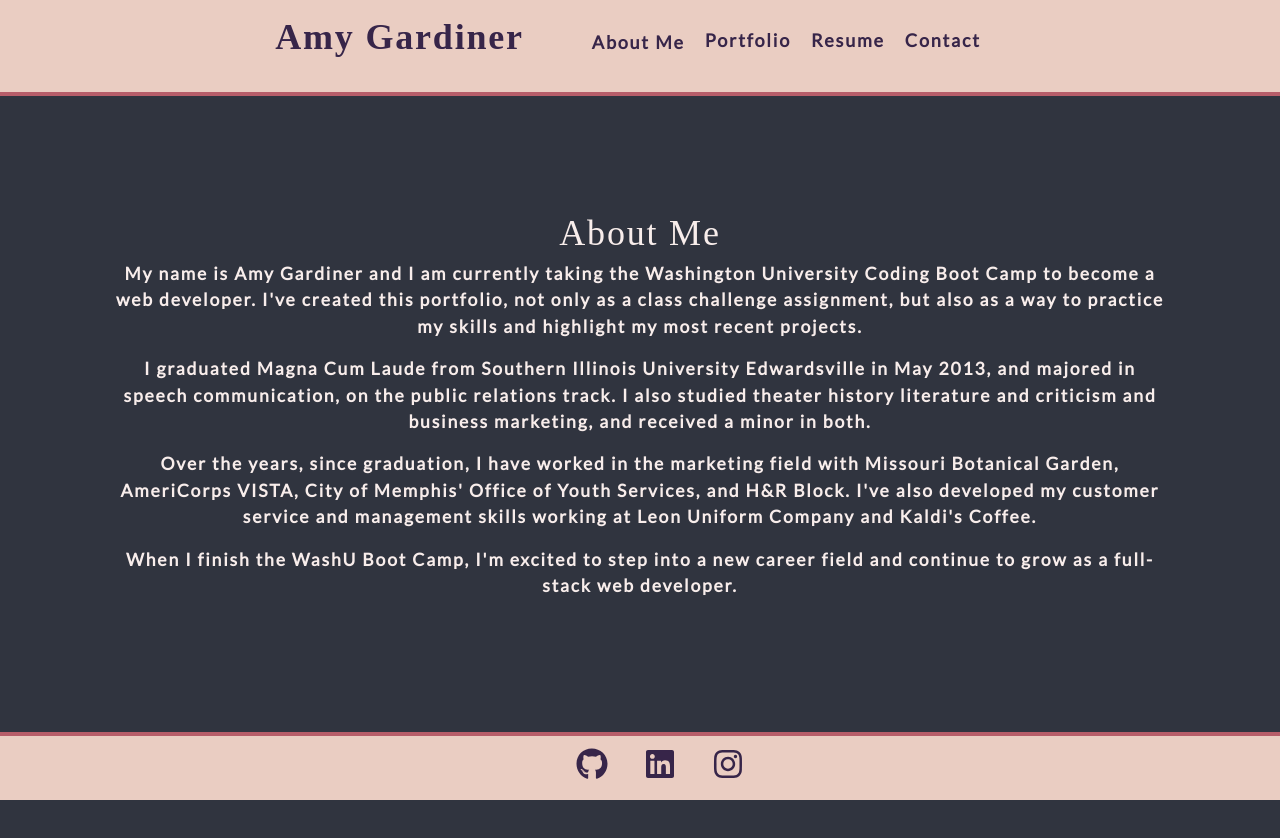
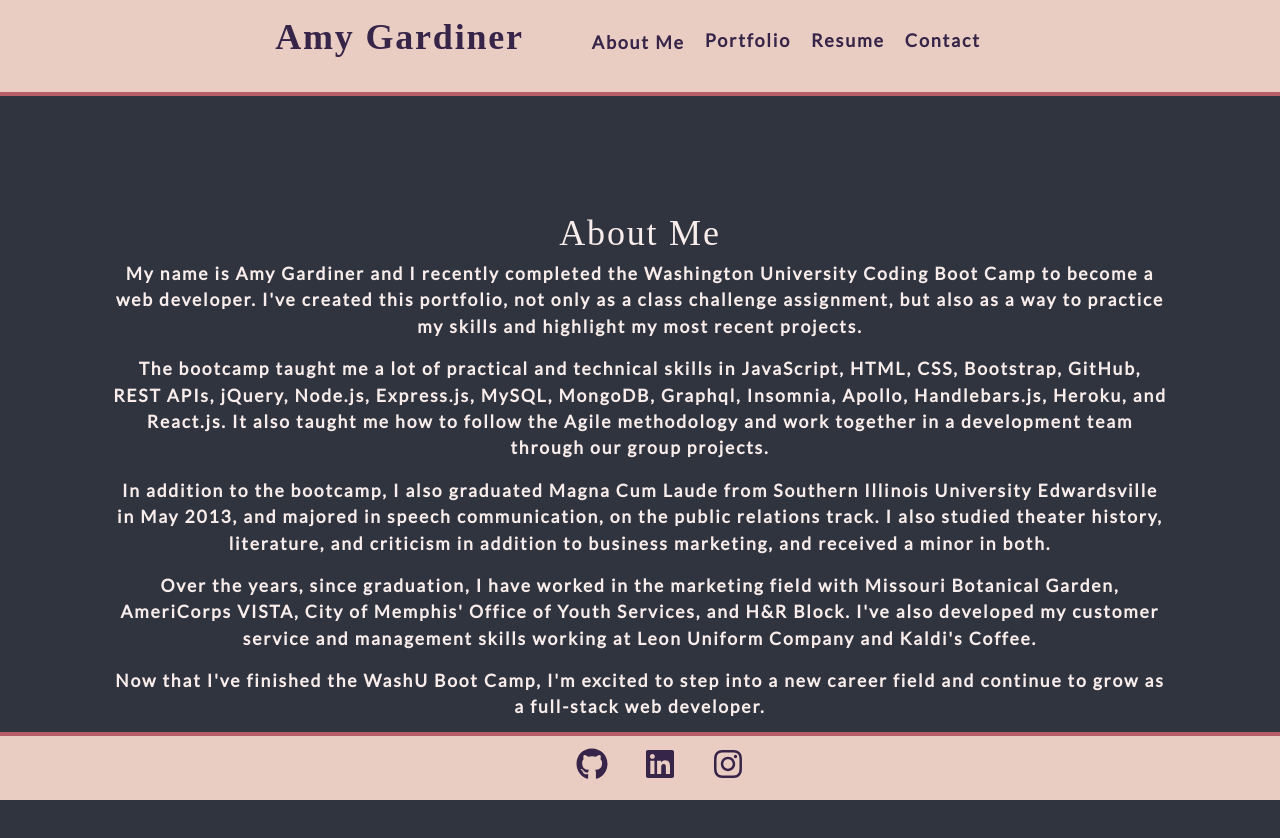
Before and after one commit to amymgardiner/React-Portfolio, a React (Create React App) app: page /about in a window 1280 px wide. Shown: the top 838 px of the page. Before the commit the page ends 800 px from the top, so only its background shows below. Built offline with nearby package versions, Linux system fonts and the light colour scheme; a web font is replaced by a local one.

Commit message:
touching up about me section

```diff
--- a/src/components/About/index.js
+++ b/src/components/About/index.js
@@ -1,20 +1,29 @@
 import React from 'react';
 
-function About() {
+const About = () => {
   return (
     <section class="about">
       <h1 id="about">About Me</h1>
       <p>
-        My name is Amy Gardiner and I am currently taking the Washington
+        My name is Amy Gardiner and I recently completed the Washington
         University Coding Boot Camp to become a web developer. I've created this
         portfolio, not only as a class challenge assignment, but also as a way
         to practice my skills and highlight my most recent projects.
       </p>
       <p>
-        I graduated Magna Cum Laude from Southern Illinois University
-        Edwardsville in May 2013, and majored in speech communication, on the
-        public relations track. I also studied theater history literature and
-        criticism and business marketing, and received a minor in both.
+        The bootcamp taught me a lot of practical and technical skills in
+        JavaScript, HTML, CSS, Bootstrap, GitHub, REST APIs, jQuery, Node.js,
+        Express.js, MySQL, MongoDB, Graphql, Insomnia, Apollo, Handlebars.js,
+        Heroku, and React.js. It also taught me how to follow the Agile
+        methodology and work together in a development team through our group
+        projects.
+      </p>
+      <p>
+        In addition to the bootcamp, I also graduated Magna Cum Laude from
+        Southern Illinois University Edwardsville in May 2013, and majored in
+        speech communication, on the public relations track. I also studied
+        theater history, literature, and criticism in addition to business
+        marketing, and received a minor in both.
       </p>
       <p>
         Over the years, since graduation, I have worked in the marketing field
@@ -24,11 +33,11 @@ function About() {
         Kaldi's Coffee.
       </p>
       <p>
-        When I finish the WashU Boot Camp, I'm excited to step into a new career
-        field and continue to grow as a full-stack web developer.
+        Now that I've finished the WashU Boot Camp, I'm excited to step into a
+        new career field and continue to grow as a full-stack web developer.
       </p>
     </section>
   );
-}
+};
 
 export default About;
--- a/src/components/Header/index.js
+++ b/src/components/Header/index.js
@@ -2,7 +2,7 @@ import React from 'react';
 import { Link } from 'react-router-dom';
 import Nav from '../Navigation';
 
-function Header() {
+const Header = () => {
   return (
     <header className="flex-row px-1">
       <div className="logo">
@@ -13,6 +13,6 @@ function Header() {
       <Nav></Nav>
     </header>
   );
-}
+};
 
 export default Header;
--- a/src/components/Homepage/index.js
+++ b/src/components/Homepage/index.js
@@ -1,7 +1,7 @@
 import React from 'react';
 import Selfie from '../../assets/images/120844674_10158808628028328_8170920614770695289_n.jpg';
 
-function Homepage() {
+const Homepage = () => {
   return (
     <section className="home my-5">
       <div className="title">
@@ -13,6 +13,6 @@ function Homepage() {
       </div>
     </section>
   );
-}
+};
 
 export default Homepage;
--- a/src/components/Navigation/index.js
+++ b/src/components/Navigation/index.js
@@ -1,7 +1,7 @@
 import React from 'react';
 import { Link } from 'react-router-dom';
 
-function Nav() {
+const Nav = () => {
   return (
     <nav className="navbar">
       <ul className="flex-row">
@@ -20,6 +20,6 @@ function Nav() {
       </ul>
     </nav>
   );
-}
+};
 
 export default Nav;
--- a/src/components/Projects/index.js
+++ b/src/components/Projects/index.js
@@ -7,7 +7,7 @@ import CodingQuiz from '../../assets/images/nguyen-dang-hoang-nhu-qDgTQOYk6B8-un
 import WorkSchedule from '../../assets/images/eden-constantino-bTukYI4DjOs-unsplash.jpg';
 import NoteTaker from '../../assets/images/david-travis-5bYxXawHOQg-unsplash.jpg';
 
-function Projects() {
+const Projects = () => {
   return (
     <section class="portfolio">
       <div class="row row-cols-1 row-cols-sm-2 row-cols-md-2 row-cols-lg-3 g-4">
@@ -63,14 +63,14 @@ function Projects() {
             GitHubLite
             <div class="card-body">
               <a
-                href="https://github.com/cjpritch/github-lite"
+                href="https://github.com/amymgardiner/Deep-Thoughts"
                 target="_blank"
                 rel="noreferrer"
               >
                 <button>GitHub</button>
               </a>
               <a
-                href="https://mighty-temple-98827.herokuapp.com/profile"
+                href="https://mighty-temple-98827.herokuapp.com/"
                 target="_blank"
                 rel="noreferrer"
               >
@@ -155,6 +155,6 @@ function Projects() {
       </div>
     </section>
   );
-}
+};
 
 export default Projects;
--- a/src/components/Resume/index.js
+++ b/src/components/Resume/index.js
@@ -1,38 +1,13 @@
 import React from 'react';
-import Resume from '../../assets/images/Amy-Gardiner-Resume1024_1.png';
+import Resume from '../../assets/images/d2a6f16c729540fb96618cf2c4f8d7d2-0001.jpg';
 
-function AmyResume() {
+const AmyResume = () => {
   return (
     <section class="about">
       <h1 id="about">Resume</h1>
       <img src={Resume} alt="Amy Gardiner Resume" />
-      <p>
-        <br></br>
-        <br></br>
-        <ul>
-          <li>
-            <h5>Skills:</h5>
-          </li>
-          <li>React</li>
-          <li>Graphql</li>
-          <li>MongoDB</li>
-          <li>Handlebars.js</li>
-          <li>MySQL</li>
-          <li>Insomnia</li>
-          <li>Heroku</li>
-          <li>Express.js</li>
-          <li>Node.js</li>
-          <li>jQuery</li>
-          <li>Bootstrap</li>
-          <li>REST APIs</li>
-          <li>GitHub</li>
-          <li>JavaScript</li>
-          <li>Cascading Style Sheets (CSS)</li>
-          <li>HTML</li>
-        </ul>
-      </p>
     </section>
   );
-}
+};
 
 export default AmyResume;
```
Also changed, not shown: src/components/Nav/index.js (deleted, +0 -21 lines), src/assets/images/Amy-Gardiner-Resume1024_1.png (deleted), src/assets/images/d2a6f16c729540fb96618cf2c4f8d7d2-0001.jpg (added).
